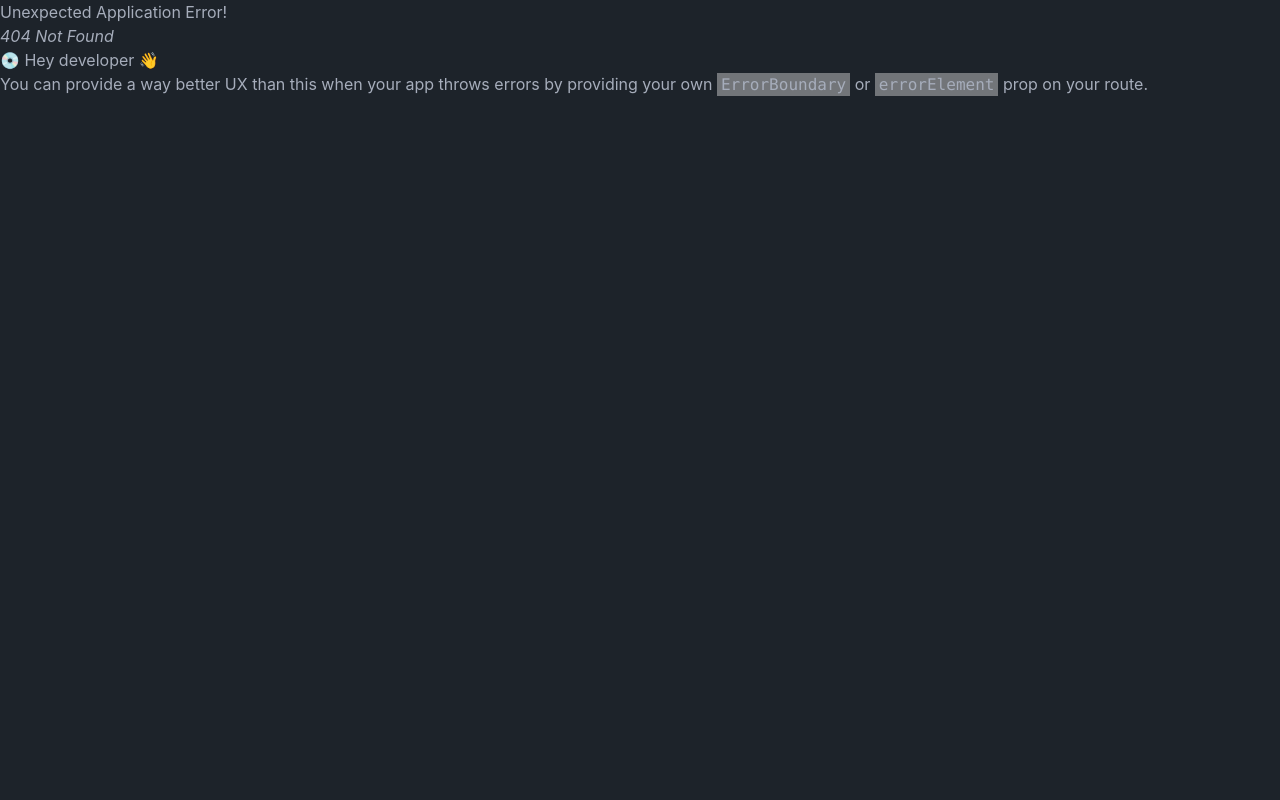
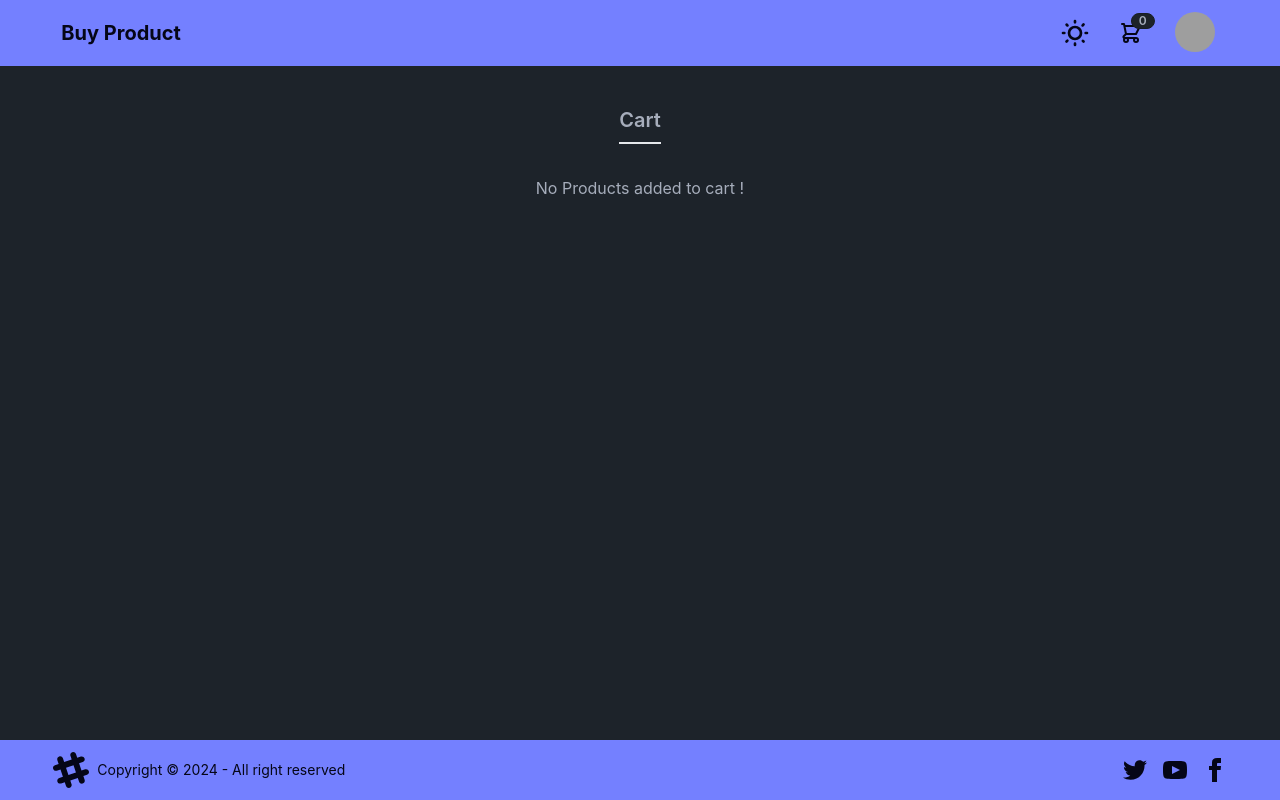
Before and after one commit to saifulislam05/Buy-Product, a React (Create React App) app: page /cart in a window 1280 px wide. Before the commit this address had no page. Built offline with nearby package versions, Linux system fonts and the light colour scheme; grey boxes are pictures that could not be loaded.

Commit message:
added cart page and qty updation ...

```diff
--- a/src/Context/CartContext.js
+++ b/src/Context/CartContext.js
@@ -14,13 +14,14 @@ const cartReducer = (state, action) => {
         items: [...state.items, action.payload],
       };
     case "UPDATE_QUANTITY":
-      const updatedItem = state.items.find(
-        (item) => item.productId === action.payload.productId
+      const item = state.items.find(
+        (item) => item.id === action.payload.id
       );
 
-      if (updatedItem) {
-        updatedItem.qty = action.payload.qty;
+      if (item) {
+        item.qty = action.payload.qty;
       }
+
 
       return {
         ...state,
@@ -30,7 +31,7 @@ const cartReducer = (state, action) => {
       return {
         ...state,
         items: state.items.filter(
-          (item) => item.productId !== action.payload.productId
+          (item) => item.id !== action.payload.id
         ),
       };
     case "CLEAR_CART":
@@ -44,10 +45,10 @@ const cartReducer = (state, action) => {
 };
 
 export const CartProvider = ({ children }) => {
-  const [cartState, CartDispatch] = useReducer(cartReducer, initialState);
+  const [cartState, cartDispatch] = useReducer(cartReducer, initialState);
 
   return (
-    <CartContext.Provider value={{ cartState, CartDispatch }}>
+    <CartContext.Provider value={{ cartState, cartDispatch }}>
       {children}
     </CartContext.Provider>
   );
--- /dev/null
+++ b/src/Pages/Cart.js
@@ -0,0 +1,52 @@
+import React from "react";
+import CartItem from "../components/Cart/CartItem";
+import OrderSummary from "../components/Cart/OrderSummary";
+import { useCart } from "../Context/CartContext";
+
+const Cart = () => {
+  const { cartState, cartDispatch } = useCart();
+  const { items } = cartState;
+
+  return (
+    <div className="w-11/12 mx-auto mt-10">
+      <h1 className="w-fit mx-auto text-xl font-semibold border-b-2 pb-2">
+        Cart
+      </h1>
+      {items.length > 0 ? (
+        <div className="flex flex-wrap">
+          <div className="w-full  md:w-3/4 px-10 py-10">
+            {items.map((item) => {
+              return (
+                <CartItem
+                  key={item.id}
+                  data={item}
+                  cartDispatch={cartDispatch}
+                />
+              );
+            })}
+
+            <a
+              href="#"
+              className="flex font-semibold text-indigo-600 text-sm mt-10"
+            >
+              <svg
+                className="fill-current mr-2 text-indigo-600 w-4"
+                viewBox="0 0 448 512"
+              >
+                <path d="M134.059 296H436c6.627 0 12-5.373 12-12v-56c0-6.627-5.373-12-12-12H134.059v-46.059c0-21.382-25.851-32.09-40.971-16.971L7.029 239.029c-9.373 9.373-9.373 24.569 0 33.941l86.059 86.059c15.119 15.119 40.971 4.411 40.971-16.971V296z" />
+              </svg>
+              Continue Shopping
+            </a>
+          </div>
+          <div className="w-full md:w-1/4 shadow-xl">
+            <OrderSummary totalItems={3} totalPrice={600} />
+          </div>
+        </div>
+      ) : (
+        <p className="text-center text-md mt-8">No Products added to cart !</p>
+      )}
+    </div>
+  );
+};
+
+export default Cart;
--- a/src/Pages/ProductDetails.js
+++ b/src/Pages/ProductDetails.js
@@ -1,23 +1,24 @@
 import React, { useReducer } from "react";
-import { useParams } from "react-router-dom";
+import { useParams,Link } from "react-router-dom";
 import { useCart } from "../Context/CartContext";
 import productsData from "../Data/products.json";
 
 const ProductDetails = () => {
   const params = useParams();
-  const { productId } = params;
+  const { id } = params;
 
-  const data = productsData.find((item) => item.id == productId);
+  const product = productsData.find((item) => item.id == id);
 
   const {
     title,
     description,
     price,
+    brand,
     discountPercentage,
     rating,
     stock,
     thumbnail,
-  } = data;
+  } = product;
   const discountedPrice = price - price * (discountPercentage / 100);
 
   const quantityReducer = (state, action) => {
@@ -34,11 +35,14 @@ const ProductDetails = () => {
   const [quantityState, quantityDispatch] = useReducer(quantityReducer, 1);
 
   const useCartReducer = useCart();
-  const { cartState, CartDispatch } = useCartReducer;
+  const { cartState, cartDispatch } = useCartReducer;
+
+
+  const isPresentInCart = cartState.items.filter((item) => item.id == id);
 
   const addCartHandler = () => {
-    const itemObj = { productId, qty: quantityState };
-    CartDispatch({ type: "ADD_TO_CART", payload: itemObj });
+    const itemObj = { ...product, qty: quantityState };
+    cartDispatch({ type: "ADD_TO_CART", payload: itemObj });
   };
 
   return (
@@ -47,14 +51,18 @@ const ProductDetails = () => {
         Details
       </h1>
       <div className="flex flex-wrap justify-between gap-4 md:gap-0">
-        <figure className="w-full md:w-4/12">
+        <figure className="w-full md:w-[45%]">
           <img src={thumbnail} alt={title} className="w-full" />
         </figure>
-        <div className="w-full md:w-7/12 flex flex-col justify-between ">
+        <div className="w-full md:w-6/12 flex flex-col justify-between ">
           <div className="mb-4 ">
             <h2 className="max-w-xl mb-4 text-2xl font-bold  md:text-4xl">
               {title}
             </h2>
+            <p className="mb-2 text-sm mt-2">
+              Brand:
+              <span className=" text-red-300 "> {brand}</span>
+            </p>
             <div className="flex items-center mb-6">
               <ul className="flex mr-2">
                 <li>
@@ -85,14 +93,23 @@ const ProductDetails = () => {
             <p className="text-success">{stock} in stock</p>
           </div>
 
+          {isPresentInCart.length > 0 ? (
+            <Link to="/cart">
+              <button className="btn btn-primary w-full md:w-56">
+                View in Cart
+              </button>
+            </Link>
+          ) : (
+            <>
               <div>
                 <label htmlFor="" className="w-full text-lg font-semibold  ">
                   Quantity
                 </label>
                 <div className="relative flex flex-row w-full h-10 mt-4 bg-transparent rounded-lg">
-              <div className="join">
                   <button
-                  className="join-item btn btn-sm text-lg btn-primary disabled:bg-neutral"
+                    className={`join-item btn btn-sm text-lg btn-primary ${
+                      quantityState === 1 ? "disabled:bg-neutral" : ""
+                    }`}
                     onClick={() => quantityDispatch("DECREASE")}
                     disabled={quantityState === 1}
                   >
@@ -102,22 +119,24 @@ const ProductDetails = () => {
                     {quantityState}
                   </button>
                   <button
-                  className="join-item btn btn-sm text-lg btn-primary disabled:bg-neutral"
+                    className={`join-item btn btn-sm text-lg btn-primary ${
+                      quantityState === stock ? "disabled:bg-neutral" : ""
+                    }`}
                     onClick={() => quantityDispatch("INCREASE")}
-                  disabled={quantityState == stock}
+                    disabled={quantityState === stock}
                   >
                     +
                   </button>
                 </div>
               </div>
-          </div>
-
               <button
-            className="btn btn-primary w-full md:w-56 "
+                className="btn btn-primary w-full md:w-56"
                 onClick={addCartHandler}
               >
                 Add to Cart
               </button>
+            </>
+          )}
         </div>
       </div>
     </section>
--- /dev/null
+++ b/src/components/Cart/CartItem.js
@@ -0,0 +1,47 @@
+import React from "react";
+
+const CartItem = ({ data,cartDispatch}) => {
+    const {id, title, brand, thumbnail, price, qty, stock } = data;
+    const quantityHandler = (value) => {
+        const obj = { id: id, qty: value };
+        cartDispatch({ type: "UPDATE_QUANTITY", payload: obj });
+    }
+  return (
+    <div className="flex items-center p-2 shadow- ">
+      <div className="flex w-2/5 items-center">
+        <div className="w-32">
+          <img className="object-contain" src={thumbnail} alt="" />
+        </div>
+        <div className="flex flex-col h-full ml-4">
+          <span className="font-bold text-base">{title}</span>
+          <span className="text-xs mt-2 text-red-300">{brand}</span>
+        </div>
+      </div>
+      <div className="flex justify-center w-1/5">
+        <div className="join">
+          <button
+            className="join-item btn btn-sm text-lg btn-neutral disabled:bg-neutral"
+            onClick={() => quantityHandler(qty - 1)}
+            disabled={qty === 1}
+          >
+            -
+          </button>
+          <button className="join-item btn btn-sm">{qty}</button>
+          <button
+            className="join-item btn btn-sm text-lg btn-neutral disabled:bg-neutral"
+            onClick={() => quantityHandler(qty + 1)}
+            disabled={qty == stock}
+          >
+            +
+          </button>
+        </div>
+      </div>
+      <span className="text-center w-1/5 font-semibold text-sm">${price}</span>
+      <span className="text-center w-1/5 font-semibold text-sm">
+        ${price * qty}
+      </span>
+    </div>
+  );
+};
+
+export default CartItem;
--- /dev/null
+++ b/src/components/Cart/OrderSummary.js
@@ -0,0 +1,49 @@
+import React from "react";
+
+const OrderSummary = ({ totalItems, totalPrice }) => {
+  return (
+    <div id="summary" className="w-full px-8 py-10">
+      <h1 className="font-semibold text-2xl border-b pb-8">Order Summary</h1>
+      <div className="flex justify-between mt-10 mb-5">
+        <span className="font-semibold text-sm uppercase">{`Items ${totalItems}`}</span>
+        <span className="font-semibold text-sm">{`$${totalPrice}`}</span>
+      </div>
+      <div>
+        <label className="font-medium inline-block mb-3 text-sm uppercase">
+          Shipping
+        </label>
+        <select className="block p-2 text-gray-600 w-full text-sm">
+          <option>Standard shipping - $10.00</option>
+        </select>
+      </div>
+      <div className="py-10">
+        <label
+          htmlFor="promo"
+          className="font-semibold inline-block mb-3 text-sm uppercase"
+        >
+          Promo Code
+        </label>
+        <input
+          type="text"
+          id="promo"
+          placeholder="Enter your code"
+          className="p-2 text-sm w-full"
+        />
+      </div>
+      <button className="bg-red-500 hover:bg-red-600 px-5 py-2 text-sm text-white uppercase">
+        Apply
+      </button>
+      <div className="border-t mt-8">
+        <div className="flex font-semibold justify-between py-6 text-sm uppercase">
+          <span>Total cost</span>
+          <span>{`$${totalPrice}`}</span>
+        </div>
+        <button className="bg-indigo-500 font-semibold hover:bg-indigo-600 py-3 text-sm text-white uppercase w-full">
+          Checkout
+        </button>
+      </div>
+    </div>
+  );
+};
+
+export default OrderSummary;
--- a/src/components/Header/HeaderCart.js
+++ b/src/components/Header/HeaderCart.js
@@ -1,31 +1,59 @@
-import React from 'react'
-import { useCart } from '../../Context/CartContext';
+import React from "react";
+import {Link} from "react-router-dom"
+import { useCart } from "../../Context/CartContext";
 
 const HeaderCart = () => {
-  const cart = useCart();
-  const totalQuantity=cart.cartState.items.reduce((total,item) => {
-    return total+=item.qty;
-  },0)
-  console.log(totalQuantity);
+  const { cartState } = useCart();
+
+  const totalQuantity = cartState.items.reduce((total, item) => {
+    return total + item.qty;
+  }, 0);
+
+  const totalPrice = cartState.items.reduce((total, item) => {
+
+    const discountedPrice =
+      item.price - (item.price * item.discountPercentage) / 100;
+    return total + discountedPrice * item.qty;
+  }, 0);
+
+  console.log();
   return (
     <div className="dropdown dropdown-end">
       <div tabIndex={0} role="button" className="btn btn-ghost btn-circle">
         <div className="indicator">
-          <svg xmlns="http://www.w3.org/2000/svg" className="h-6 w-6 stroke-primary-content" fill="none" viewBox="0 0 24 24" stroke="currentColor"><path strokeLinecap="round" strokeLinejoin="round" strokeWidth="2" d="M3 3h2l.4 2M7 13h10l4-8H5.4M7 13L5.4 5M7 13l-2.293 2.293c-.63.63-.184 1.707.707 1.707H17m0 0a2 2 0 100 4 2 2 0 000-4zm-8 2a2 2 0 11-4 0 2 2 0 014 0z" /></svg>
-          <span className="badge badge-sm indicator-item">8</span>
+          <svg
+            xmlns="http://www.w3.org/2000/svg"
+            className="h-6 w-6 stroke-primary-content"
+            fill="none"
+            viewBox="0 0 24 24"
+            stroke="currentColor"
+          >
+            <path
+              strokeLinecap="round"
+              strokeLinejoin="round"
+              strokeWidth="2"
+              d="M3 3h2l.4 2M7 13h10l4-8H5.4M7 13L5.4 5M7 13l-2.293 2.293c-.63.63-.184 1.707.707 1.707H17m0 0a2 2 0 100 4 2 2 0 000-4zm-8 2a2 2 0 11-4 0 2 2 0 014 0z"
+            />
+          </svg>
+          <span className="badge badge-sm indicator-item">{totalQuantity}</span>
         </div>
       </div>
-      <div tabIndex={0} className="mt-3 z-[1] card card-compact dropdown-content w-52 bg-base-100 shadow">
+      <div
+        tabIndex={0}
+        className="mt-3 z-[1] card card-compact dropdown-content w-52 bg-base-100 shadow"
+      >
         <div className="card-body">
-          <span className="font-bold text-lg">8 Items</span>
-          <span className="text-info">Subtotal: $999</span>
+          <span className="font-bold text-lg">{totalQuantity} Items</span>
+          <span className="text-info">Subtotal: ${totalPrice.toFixed(2)}</span>
           <div className="card-actions">
+            <Link to="/cart">
             <button className="btn btn-primary btn-block">View cart</button>
+            </Link>
           </div>
         </div>
       </div>
     </div>
-  )
-}
+  );
+};
 
-export default HeaderCart
+export default HeaderCart;
```
Also changed, not shown: src/App.js (+6 -2 lines). Lines whose indentation alone changed are shown as unchanged.
